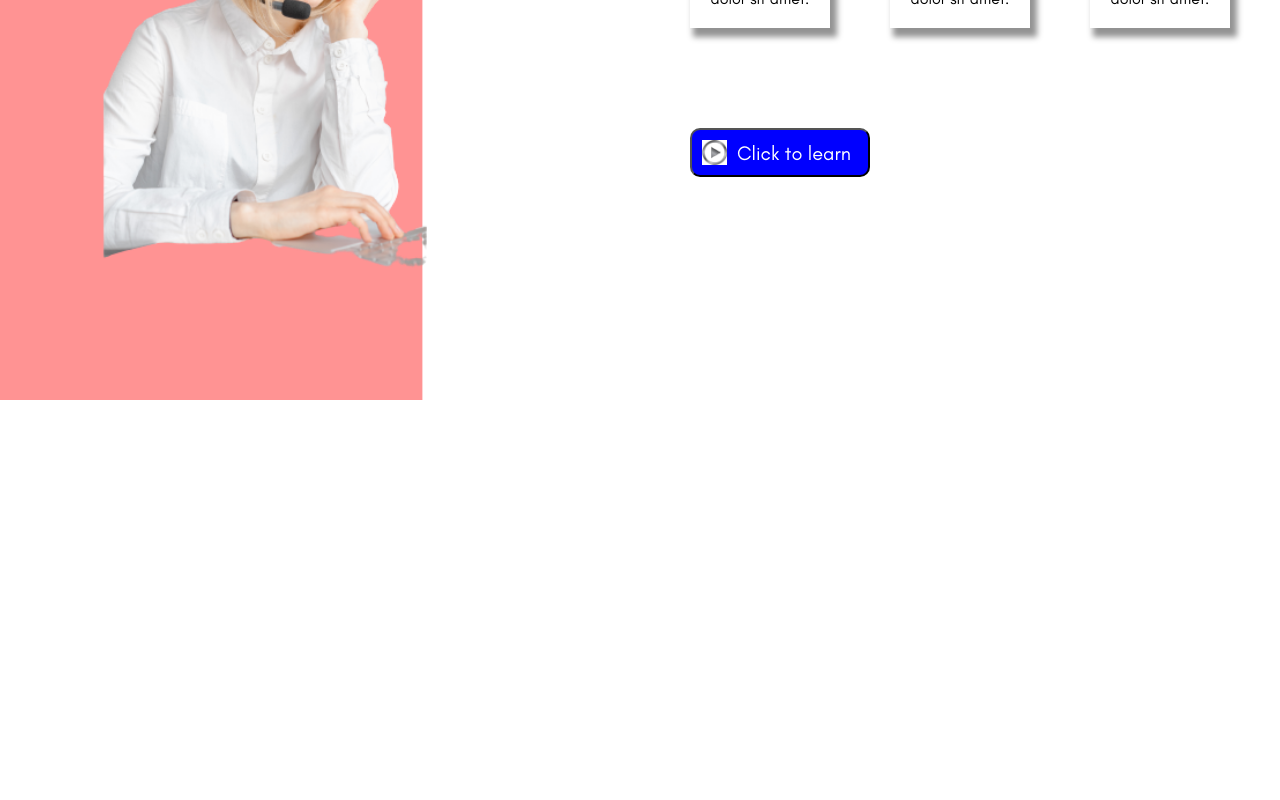
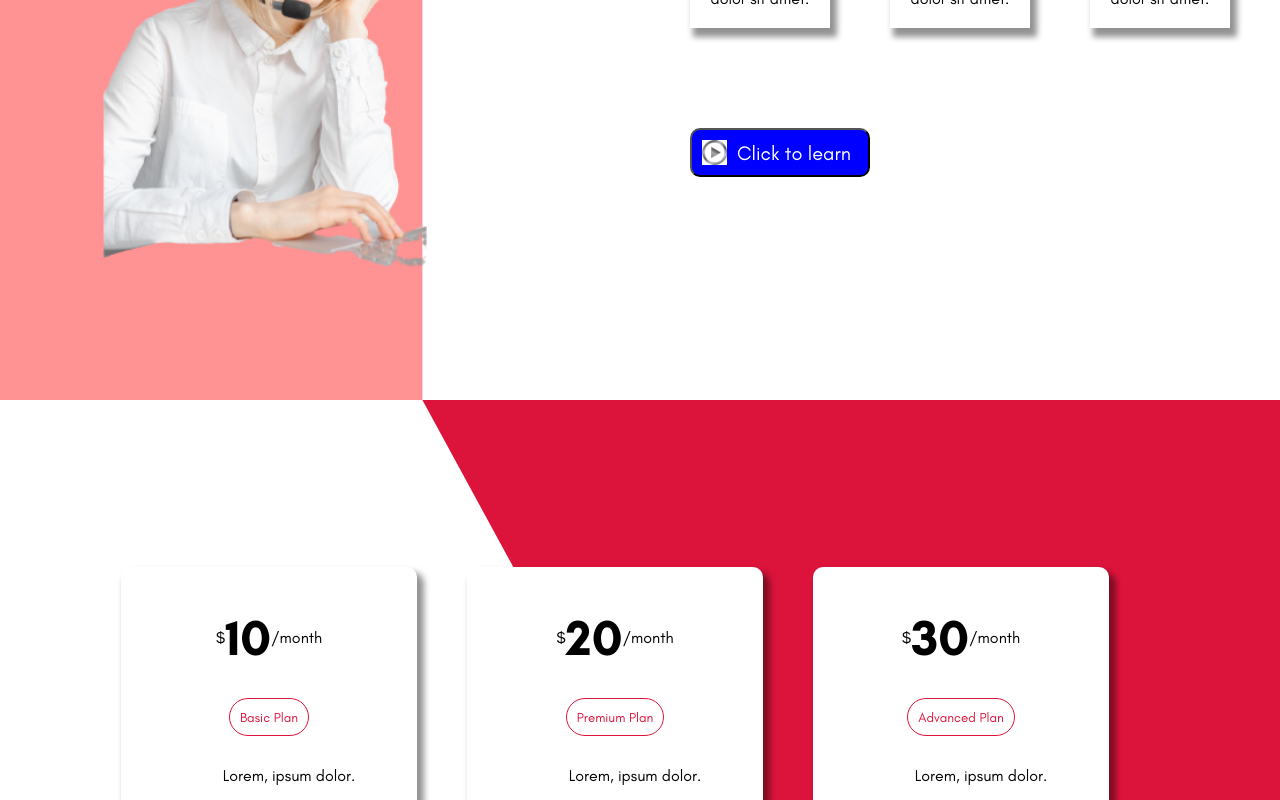
Before and after one commit to isasumer/React_Styled_Components_Website, a React (Create React App) app in the folder website/: page / in a window 1280 px wide. Shown: the part 2000-2800 px from the top of the page. Before the commit the page ends 2400 px from the top, so only its background shows below. Built offline with nearby package versions, Linux system fonts and the light colour scheme.

Commit message:
price card finished

```diff
--- a/website/src/App.js
+++ b/website/src/App.js
@@ -4,6 +4,7 @@
 import Intro from "./components/Intro";
 import Feature from "./components/Feature";
 import Service from "./components/Service";
+import Price from "./components/Price";
 
 const Container = styled.div`
   height: 100vh;
@@ -34,6 +35,11 @@
   clip-path: polygon(0% 0%, 33% 0%, 33% 100%, 0% 100% );
   background-color: #ff9393;
 `;
+const PriceShape = styled.div`
+  ${Shape}
+  clip-path: polygon(33% 0%, 100% 0%, 100% 100%, 67% 100% );
+  background-color: crimson;
+`;
 const App = () => {
   return (
     <>
@@ -50,6 +56,10 @@
         <Service/>
         <ServiceShape/>
       </Container>
+      <Container>
+        <Price/>
+        <PriceShape/>
+      </Container>
 
     </>
   );
--- /dev/null
+++ b/website/src/components/Price.jsx
@@ -0,0 +1,22 @@
+import React from 'react'
+import styled from "styled-components"
+import PriceCard from './PriceCard';
+
+const Container =styled.div`
+height:100%;
+display:flex;
+justify-content: center;
+align-items:center;
+`;
+
+const Price = () => {
+    return (
+        <Container>
+            <PriceCard price="10" type="Basic"/>
+            <PriceCard price="20" type="Premium"/>
+            <PriceCard price="30" type="Advanced"/>
+        </Container>
+    )
+}
+
+export default Price
--- /dev/null
+++ b/website/src/components/PriceCard.jsx
@@ -0,0 +1,68 @@
+import React from "react";
+import styled from "styled-components";
+
+const Container = styled.div`
+margin-right: 50px;
+  -webkit-box-shadow: 5px 7px 6px 2px #00000076;
+  box-shadow: 5px 7px 6px 2px #0000006d;
+  background-color: white;
+  border-radius: 10px;
+  padding: 20px;
+  display: flex;
+  flex-direction: column;
+  align-items: center;
+  width:20%;
+`;
+const PriceContainer = styled.div`
+  padding: 20px;
+  display: flex;
+  align-items: center;
+`;
+const Price = styled.span`
+  font-size: 50px;
+  font-weight: bold;
+`;
+const Type = styled.button`
+padding: 10px;
+margin:10px 0px;
+border:1.5px solid crimson;
+color:crimson;
+background-color: white;
+border-radius: 20px;
+`;
+const List = styled.ul`
+list-style:none;
+`;
+const ListItem = styled.li`
+margin: 20px 0;
+`;
+const Button = styled.button`
+background-color: blue;
+color:white;
+font-size:16px;
+padding:15px;
+border-radius: 10px;
+cursor:pointer;
+font-weight: bold;
+
+`;
+const PriceCard = ({price, type}) => {  //because we send 2 value we used "{}" for it
+  return (
+    <Container>
+      <PriceContainer>
+        $<Price>{price}</Price>/month
+      </PriceContainer>
+      <Type>{type} Plan </Type>
+      <List>
+        <ListItem>Lorem, ipsum dolor.</ListItem>
+        <ListItem>Lorem, ipsum dolor.</ListItem>
+        <ListItem>Lorem, ipsum dolor.</ListItem>
+        <ListItem>Lorem, ipsum dolor.</ListItem>
+        <ListItem>Lorem, ipsum dolor.</ListItem>
+      </List>
+      <Button>Join Now</Button>
+    </Container>
+  );
+};
+
+export default PriceCard;
```
